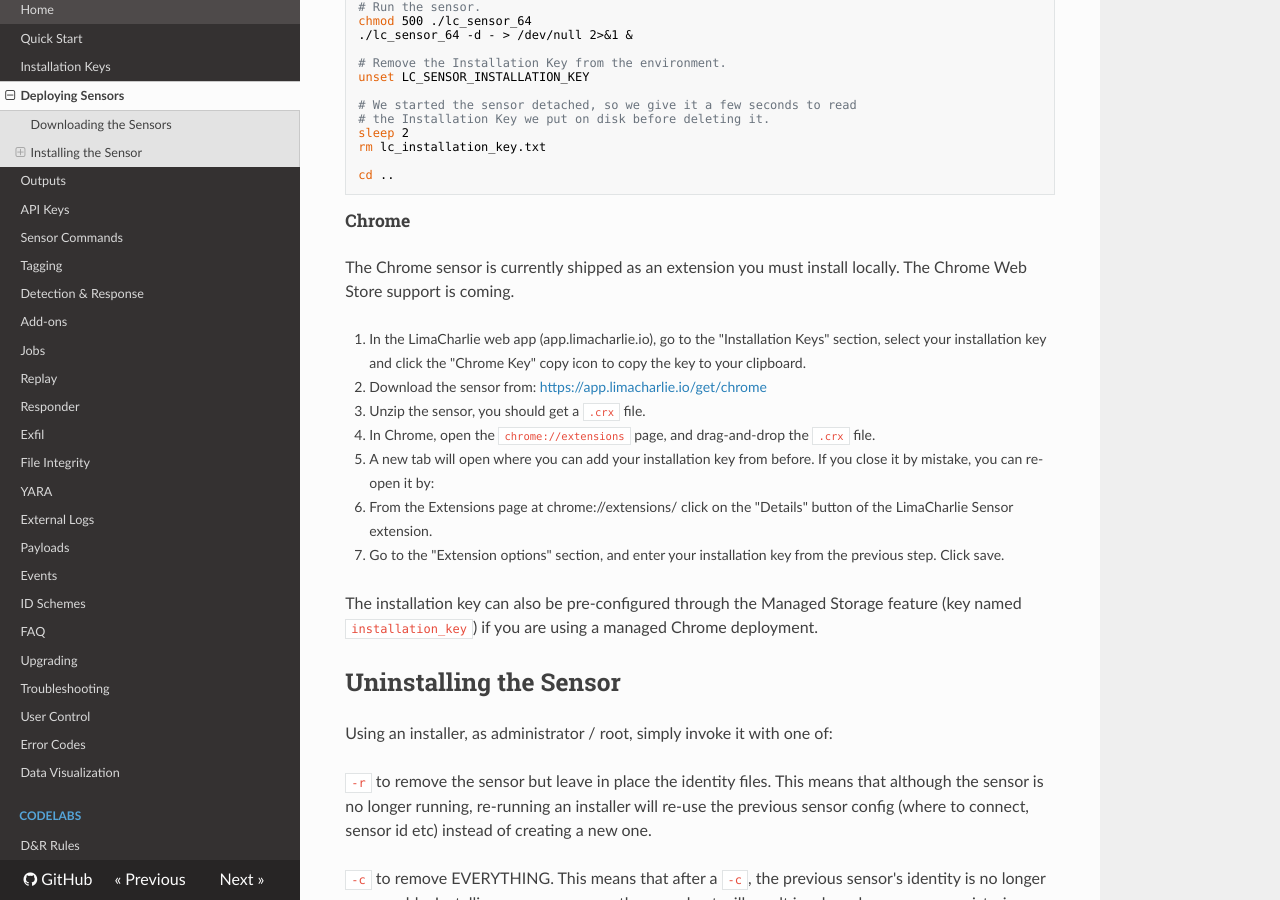
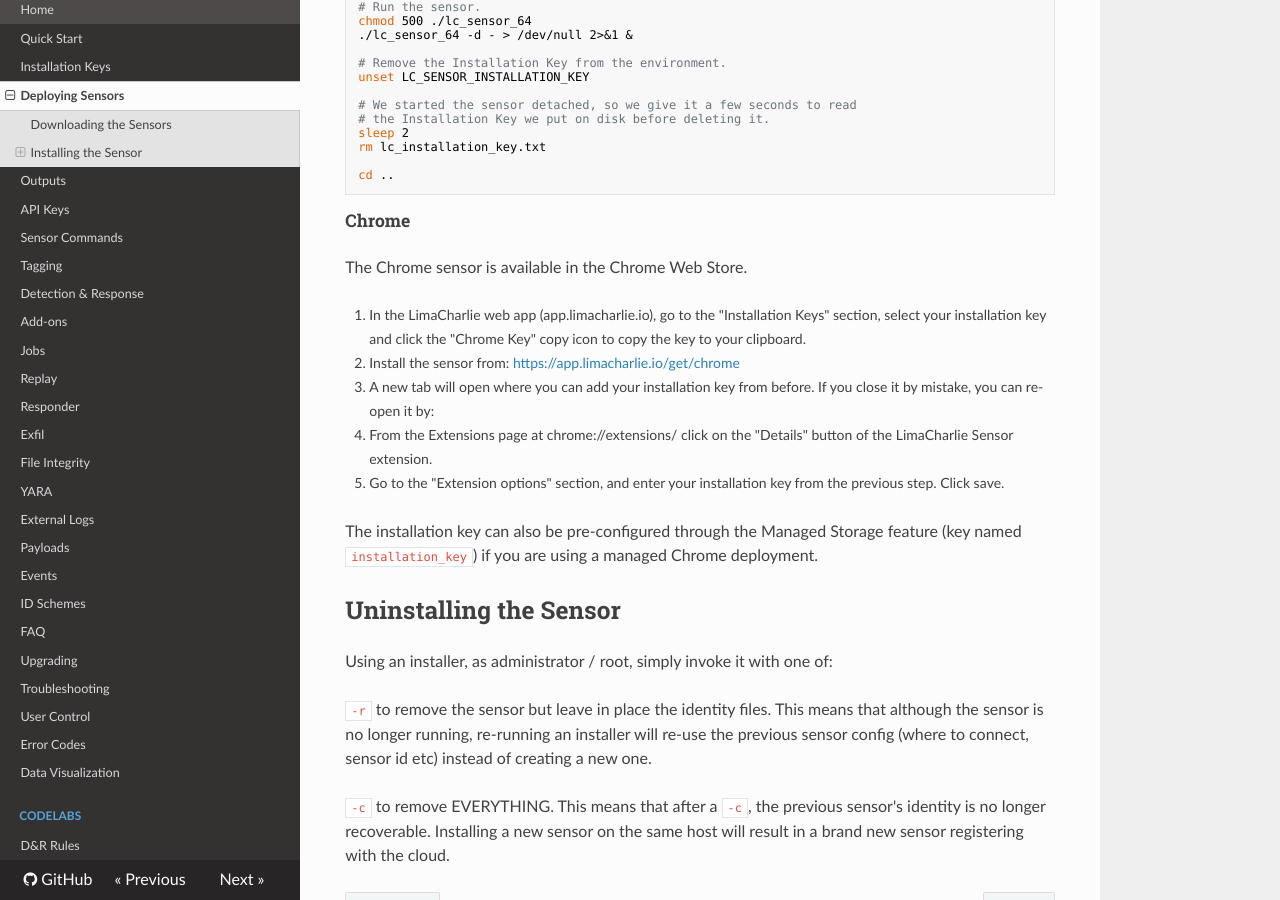
Before and after one commit to refractionPOINT/lce_doc, an MkDocs documentation site: the page built from docs/deploy_sensor.md, in a window 1280 px wide and 900 px high, scrolled down 4357 px. Built offline with MkDocs 1.6.1, drawn with Linux system fonts in a browser that asks for light colours; nearby versions of some CDN libraries; old or Windows-style settings are respelled for this version of MkDocs.

Commit message:
Update chrome doc.

````diff
--- a/docs/deploy_sensor.md
+++ b/docs/deploy_sensor.md
@@ -160,13 +160,11 @@ cd ..
 ```
 
 ### Chrome
-The Chrome sensor is currently shipped as an extension you must install locally. The Chrome Web Store support is coming.
+The Chrome sensor is available in the Chrome Web Store.
 
 1. In the LimaCharlie web app (app.limacharlie.io), go to the "Installation Keys" section, select your installation key and click the "Chrome Key" copy icon to
 copy the key to your clipboard.
-1. Download the sensor from: [https://app.limacharlie.io/get/chrome](https://app.limacharlie.io/get/chrome)
-1. Unzip the sensor, you should get a `.crx` file.
-1. In Chrome, open the `chrome://extensions` page, and drag-and-drop the `.crx` file.
+1. Install the sensor from: [https://app.limacharlie.io/get/chrome](https://app.limacharlie.io/get/chrome)
 1. A new tab will open where you can add your installation key from before. If you close it by mistake, you can re-open it by:
   1. From the Extensions page at chrome://extensions/ click on the "Details" button of the LimaCharlie Sensor extension.
   1. Go to the "Extension options" section, and enter your installation key from the previous step. Click save.
````
